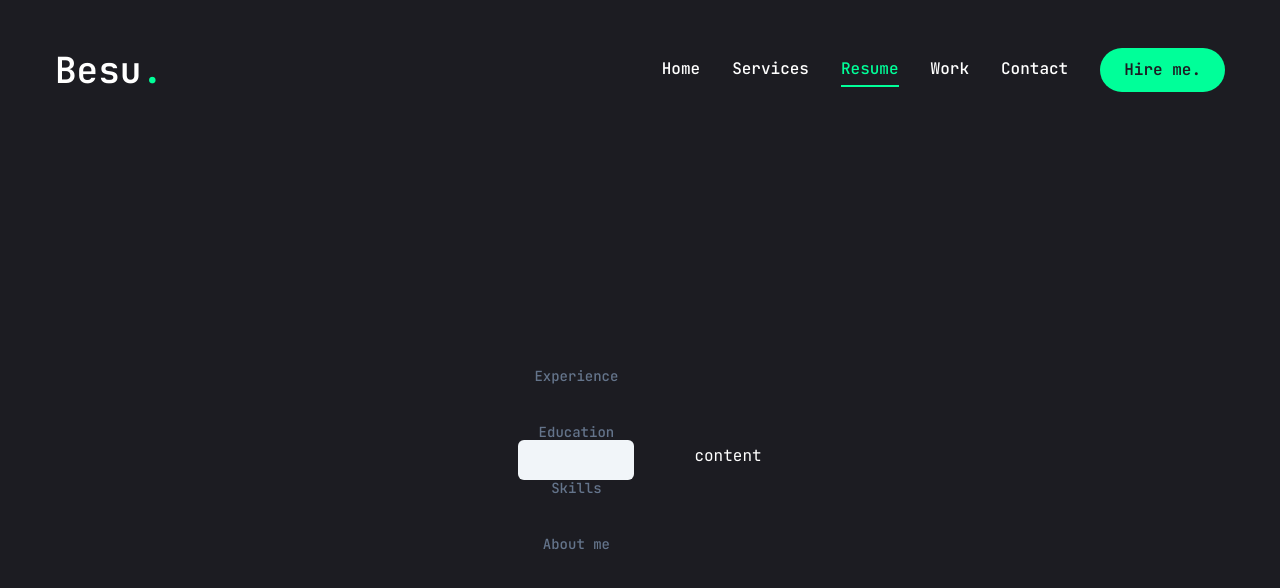
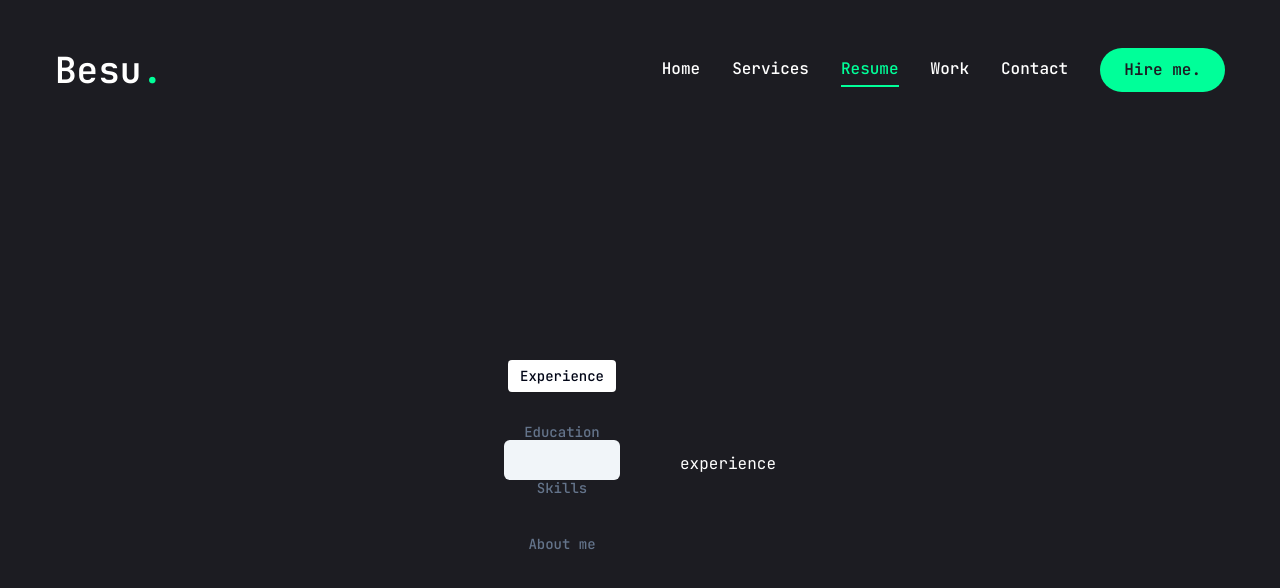
Before and after one commit to Besufekad-HAZ/My-Portfolio-Next, a Next.js app: page /resume in a window 1280 px wide. Shown: the top 588 px of the page. Built offline with nearby package versions, Linux system fonts and the light colour scheme.

Commit message:
Start workin on the tabs contents in the experience page

```diff
--- a/app/resume/page.tsx
+++ b/app/resume/page.tsx
@@ -197,16 +197,23 @@ const Resume = () => {
           className="flex flex-col xl:flex-row
         gap-[60px]"
         >
-          <TabsList className="flex flex-col w-full max-w-[380px] mx-auto
-          xl:mx-0 gap-6">
-            <TabsTrigger value={""}>Experience</TabsTrigger>
-            <TabsTrigger value={""}>Education</TabsTrigger>
-            <TabsTrigger value={""}>Skills</TabsTrigger>
-            <TabsTrigger value={""}>About me</TabsTrigger>
+          <TabsList
+            className="flex flex-col w-full max-w-[380px] mx-auto
+          xl:mx-0 gap-6"
+          >
+            <TabsTrigger value="experience">Experience</TabsTrigger>
+            <TabsTrigger value="education">Education</TabsTrigger>
+            <TabsTrigger value="skills">Skills</TabsTrigger>
+            <TabsTrigger value="about">About me</TabsTrigger>
           </TabsList>
 
           {/* content  */}
-          <div>content</div>
+          <div>
+            {/* experience */}
+            <TabsContent value="experience" className="w-full ">
+              experience
+            </TabsContent>
+          </div>
         </Tabs>
       </div>
     </motion.div>
```
